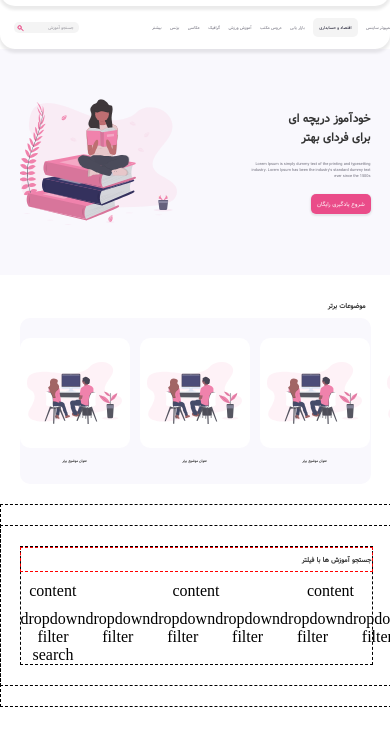
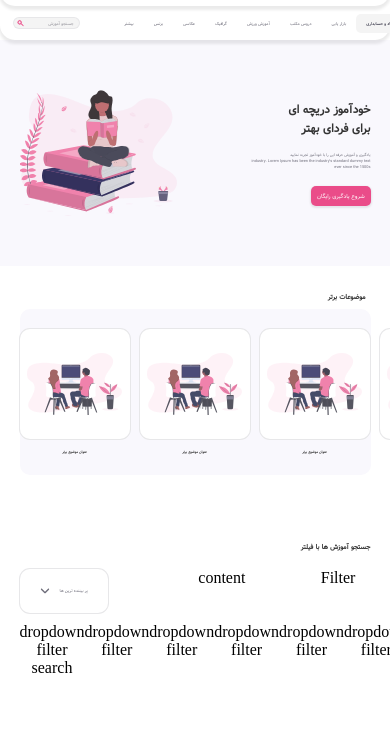
Before and after one commit to AhmadReshadarm/khudamoz, a plain HTML site: page index.html in a window 390 px wide. Both pictures are taken after a click on the item "اقتصاد و حسابداری". Shown: the part 98-844 px from the top of the page. Drawn offline with Linux system fonts and the light colour scheme.

Commit message:
btn option dropdwon finished and header changed in this peveios version header is the same but no btn option

```diff
--- a/index.html
+++ b/index.html
@@ -61,38 +61,38 @@
                 placeholder="جستجو آموزش"
                 name="search"
                 id="main-search"
-                class="main-search"
+                class="main-search outline"
               />
             </form>
           </div>
           <!-- right side  -->
           <div class="nav-menu-right">
-            <ul class="nav-item">
-              <li class="item">
+            <ul class="nav-categories">
+              <li class="category">
                 <a href="#"><span>کمپیوتر ساینس</span></a>
               </li>
-              <li class="item">
+              <li class="category">
                 <a href="#"><span>اقتصاد و حسابداری</span></a>
               </li>
-              <li class="item">
+              <li class="category">
                 <a href="#"><span>بازار یابی</span></a>
               </li>
-              <li class="item">
+              <li class="category">
                 <a href="#"><span>دروس مکتب</span></a>
               </li>
-              <li class="item">
+              <li class="category">
                 <a href="#"><span>آموزش ورزش</span></a>
               </li>
-              <li class="item">
+              <li class="category">
                 <a href="#"><span>گرافیک</span></a>
               </li>
-              <li class="item">
+              <li class="category">
                 <a href="#"><span>عکاسی</span></a>
               </li>
-              <li class="item">
+              <li class="category">
                 <a href="#"><span>بزنس</span></a>
               </li>
-              <li class="item">
+              <li class="category">
                 <a href="#"><span>بیشتر</span></a>
               </li>
             </ul>
@@ -120,7 +120,7 @@
                 برای فردای بهتر
               </h1>
               <p class="intro-detial">
-                Lorem Ipsum is simply dummy text of the printing and typesetting
+                یادگیری و آموزش حرفه ایی را با خودآموز تجربه نمایید
                 <br />
                 industry. Lorem Ipsum has been the industry's standard dummy
                 text
@@ -142,7 +142,7 @@
           </div>
           <div class="top-course-wrapper">
             <a href="#" class="course-item-wrapper">
-              <div class="course-img-wrapper">
+              <div class="course-img-wrapper outline">
                 <img
                   src="./undraw_pair_programming_njlp.svg"
                   class="course-thumbnail"
@@ -154,7 +154,7 @@
               </div>
             </a>
             <a href="#" class="course-item-wrapper">
-              <div class="course-img-wrapper">
+              <div class="course-img-wrapper outline">
                 <img
                   src="./undraw_pair_programming_njlp.svg"
                   class="course-thumbnail"
@@ -166,7 +166,7 @@
               </div>
             </a>
             <a href="#" class="course-item-wrapper">
-              <div class="course-img-wrapper">
+              <div class="course-img-wrapper outline">
                 <img
                   src="./undraw_pair_programming_njlp.svg"
                   class="course-thumbnail"
@@ -178,7 +178,7 @@
               </div>
             </a>
             <a href="#" class="course-item-wrapper">
-              <div class="course-img-wrapper">
+              <div class="course-img-wrapper outline">
                 <img
                   src="./undraw_pair_programming_njlp.svg"
                   class="course-thumbnail"
@@ -190,7 +190,7 @@
               </div>
             </a>
             <a href="#" class="course-item-wrapper">
-              <div class="course-img-wrapper">
+              <div class="course-img-wrapper outline">
                 <img
                   src="./undraw_pair_programming_njlp.svg"
                   class="course-thumbnail"
@@ -202,7 +202,7 @@
               </div>
             </a>
             <a href="#" class="course-item-wrapper">
-              <div class="course-img-wrapper">
+              <div class="course-img-wrapper outline">
                 <img
                   src="./undraw_pair_programming_njlp.svg"
                   class="course-thumbnail"
@@ -214,7 +214,7 @@
               </div>
             </a>
             <a href="#" class="course-item-wrapper">
-              <div class="course-img-wrapper">
+              <div class="course-img-wrapper outline">
                 <img
                   src="./undraw_pair_programming_njlp.svg"
                   class="course-thumbnail"
@@ -232,14 +232,40 @@
     <!-- ------------------------ section 4 ---------------------- -->
     <section class="s4 full-width">
       <div class="s4-wrapper full-width">
-        <div class="filters-wrapper">
-          <div class="filter-title"><h2>جستجو آموزش ها با فیلتر</h2></div>
-          <div class="filter-catagory-container">
-            <div class="filter-popular-dropdown flex-grow-1">content</div>
-            <div class="filter-category-section">content</div>
-            <div class="filter-extra-dropdown-btn flex-grow-1">content</div>
+        <div class="filters-wrapper full-width">
+          <div class="filter-title full-width">
+            <h2>جستجو آموزش ها با فیلتر</h2>
           </div>
-          <div class="filter-dropdown-container">
+          <div class="filter-catagory-container full-width">
+            <div class="filter-popular-dropdown flex-grow-1">
+              <span class="btn-dropdown full-width">
+                <a class="outline btn-dropdown-link" href="#">
+                  <svg
+                    class="animation-btn"
+                    width="24"
+                    height="24"
+                    viewBox="0 0 24 24"
+                    role="img"
+                  >
+                    <path
+                      d="M21.5265 8.77171C22.1578 8.13764 22.1578 7.10962 21.5265 6.47555C20.8951 5.84148 19.8714 5.84148 19.24 6.47555L11.9999 13.7465L4.75996 6.47573C4.12858 5.84166 3.10492 5.84166 2.47354 6.47573C1.84215 7.10979 1.84215 8.13782 2.47354 8.77188L10.8332 17.1671C10.8408 17.1751 10.8486 17.183 10.8565 17.1909C11.0636 17.399 11.313 17.5388 11.577 17.6103C11.5834 17.6121 11.5899 17.6138 11.5964 17.6154C12.132 17.7536 12.7242 17.6122 13.1435 17.1911C13.1539 17.1807 13.1641 17.1702 13.1742 17.1596L21.5265 8.77171Z"
+                    ></path>
+                  </svg>
+                  <span>پر بیننده ترین ها</span>
+                </a>
+                <div class="btn-dropdown-options d-none">
+                  <ul>
+                    <li><a class="isActive" href="#">پر بیننده ترین ها</a></li>
+                    <li><a class="notActive" href="#">رتبه بالا</a></li>
+                    <li><a class="notActive" href="#">جدیدترین ها</a></li>
+                  </ul>
+                </div>
+              </span>
+            </div>
+            <div class="filter-categories-section">content</div>
+            <div class="filter-extra-dropdown-btn flex-grow-1">Filter</div>
+          </div>
+          <div class="filter-dropdown-container full-width">
             <div class="flex-grow-2">dropdown filter search</div>
             <div class="flex-grow-1">dropdown filter</div>
             <div class="flex-grow-1">dropdown filter</div>
--- a/index.js
+++ b/index.js
@@ -2,13 +2,58 @@ const themBtn = document.querySelector(".loader-wapper");
 const btnOutter = document.getElementById("them-mode-outer");
 const btnInner = document.getElementById("them-mode-inner");
 const overLayer = document.getElementById("overLayer");
-const items = document.querySelectorAll(".item");
-for (let i = 0; i < items.length; i++) {
-  items[i].addEventListener("click", () => {
-    items[i].classList.toggle("item-active");
+const items = document.querySelectorAll(".category");
+const btn_dropdown = document.querySelector(".animation-btn");
+const btn_dropdown_animitaion = document.querySelector(".btn-dropdown-link");
+const dropdown_options = document.querySelector(".btn-dropdown-options");
+const active_option = document.querySelectorAll(".btn-dropdown-options ul a");
+const btn_inner_text = document.querySelector(".btn-dropdown-link span");
+
+for (let i = 0; i < active_option.length; i++) {
+  active_option[i].addEventListener("click", () => {
+    for (let j = 0; j < active_option.length; j++) {
+      active_option[j].classList.remove("isActive");
+    }
+    const innerText = active_option[i].innerText;
+    active_option[i].classList.add("isActive");
+    btn_inner_text.innerText = innerText;
   });
 }
 
+window.addEventListener("click", (e) => {
+  if (
+    e.target.matches(".btn-dropdown-link span") ||
+    e.target.matches(".btn-dropdown-link") ||
+    e.target.matches(".btn-dropdown-link svg") ||
+    e.target.matches(".btn-dropdown-link svg path")
+  ) {
+    return;
+  } else {
+    dropdown_options.classList.add("d-none");
+    btn_dropdown.classList.remove("btn-arrow-open");
+  }
+});
+
+const all_links = document.querySelectorAll("a");
+for (let i = 0; i < all_links.length; i++) {
+  all_links[i].addEventListener("click", (e) => {
+    e.preventDefault();
+  });
+}
+
+btn_dropdown_animitaion.addEventListener("click", () => {
+  btn_dropdown.classList.toggle("btn-arrow-open");
+  dropdown_options.classList.toggle("d-none");
+});
+
+//--------------------------------------
+for (let i = 0; i < items.length; i++) {
+  items[i].addEventListener("click", () => {
+    items[i].classList.toggle("category-active");
+  });
+}
+
+// --------------------------------------------------------------------------
 themBtn.addEventListener("click", () => {
   btnOutter.classList.toggle("loader-light");
   btnInner.classList.toggle("loader-moon");
@@ -24,11 +69,6 @@ themBtn.addEventListener("click", () => {
   }, 500);
 });
 
-// arrow element
-// <svg>
-//   <path d="M21.5265 8.77171C22.1578 8.13764 22.1578 7.10962 21.5265 6.47555C20.8951 5.84148 19.8714 5.84148 19.24 6.47555L11.9999 13.7465L4.75996 6.47573C4.12858 5.84166 3.10492 5.84166 2.47354 6.47573C1.84215 7.10979 1.84215 8.13782 2.47354 8.77188L10.8332 17.1671C10.8408 17.1751 10.8486 17.183 10.8565 17.1909C11.0636 17.399 11.313 17.5388 11.577 17.6103C11.5834 17.6121 11.5899 17.6138 11.5964 17.6154C12.132 17.7536 12.7242 17.6122 13.1435 17.1911C13.1539 17.1807 13.1641 17.1702 13.1742 17.1596L21.5265 8.77171Z"></path>
-// </svg>;
-
 // heart elemetn
 
 {
--- a/style.css
+++ b/style.css
@@ -5,11 +5,14 @@
   --place-holder-text: #929199;
 
   --box-shadow: rgba(0, 0, 0, 0.082);
+  --options-hover: #e7e7e9;
   --mainColor: #fff;
   --textFieldColor: #f4f4f4;
   --section-bg-color: #f9f8fd;
   --Btn: #ea4c89;
   --btnHover: #f082ac;
+  --outline-color: #e7e7e9;
+  --btn-box-shadow: rgba(234, 76, 137, 0.1);
 }
 
 @font-face {
@@ -27,6 +30,9 @@ body {
   margin: 0;
   background-color: var(--mainColor);
   transition: 200ms;
+  height: 100%;
+  -webkit-font-smoothing: antialiased;
+  -moz-osx-font-smoothing: grayscale;
 }
 
 h1,
@@ -46,19 +52,22 @@ li,
 span,
 label,
 input,
-textarea {
+textarea,
+path {
   font-family: Dirooz;
   color: var(--secondText);
   font-size: 1.1vw;
   cursor: default;
   border: none;
+  fill: var(--secondText);
 }
 
 h2 {
   font-size: 1.76vw;
 }
 
-ul {
+ul,
+ol {
   list-style: none;
 }
 a {
@@ -69,6 +78,10 @@ button {
   border: none;
   outline: none;
   font-family: Dirooz;
+}
+
+.d-none {
+  display: none !important;
 }
 
 .full-width {
@@ -260,7 +273,7 @@ button {
   place-items: center;
   width: 100%;
 }
-.nav-item {
+.nav-categories {
   width: 100%;
   margin: 0;
   display: flex;
@@ -270,22 +283,23 @@ button {
   place-items: center;
 }
 
-.item {
-  padding: 6px 0;
-  display: flex;
-  flex-direction: column;
-  justify-content: center;
+.category {
+  display: inline-block;
 }
 
-.item:hover > a span {
+.category a span {
+  padding: 6px 10px;
+  border-radius: 5px;
+  white-space: nowrap;
+}
+
+.category a span:hover {
   color: var(--activeText);
 }
 
-.item-active a span {
+.category-active a span {
   background-color: var(--textFieldColor);
-  border-radius: 5px;
   color: var(--activeText);
-  padding: 6px;
 }
 /* ------------------- Dark and Light mode button animation ----------------------- */
 .loader-wapper {
@@ -561,10 +575,6 @@ button {
   justify-content: center;
   margin-bottom: 10px;
 }
-.course-img-wrapper:hover {
-  box-shadow: 0px 0px 2px 1px var(--box-shadow);
-  cursor: pointer;
-}
 
 .course-thumbnail {
   width: 95px;
@@ -594,7 +604,7 @@ button {
   justify-content: center;
   align-items: center;
   padding: 20px 0;
-  border: 1px dashed;
+  padding-bottom: 500px;
 }
 
 .s4-wrapper {
@@ -603,34 +613,28 @@ button {
   justify-content: center;
   place-items: center;
   padding: 20px 0;
-  border: 1px dashed;
 }
 
 .filters-wrapper {
   max-width: 90%;
-  width: 100%;
   padding: 0;
   margin: 0;
   display: flex;
   flex-direction: column;
   justify-content: center;
   place-items: center;
-  border: 1px dashed;
 }
 
 .filter-title {
   display: flex;
   flex-direction: row;
   justify-content: flex-end;
-  width: 100%;
-  border: 1px dashed red;
 }
 
 .filter-catagory-container {
   display: flex;
   flex-direction: row;
   justify-content: space-between;
-  width: 100%;
   padding: 10px 0;
 }
 
@@ -638,19 +642,98 @@ button {
   display: flex;
   flex-direction: row;
   justify-content: space-evenly;
-  width: 100%;
-   text-align: center;
-}
-
-.filter-popular-dropdown{
   text-align: center;
 }
 
-.filter-category-section {
+.filter-popular-dropdown {
+  display: flex;
+  flex-direction: row;
+  justify-content: space-evenly;
+  place-items: center;
+}
+
+.btn-dropdown {
+  display: flex;
+  flex-direction: row;
+  justify-content: flex-start;
+}
+.btn-dropdown-link {
+  padding: 10px 15px;
+  border-radius: 10px;
+  display: flex;
+  flex-direction: row;
+  justify-content: space-evenly;
+  place-items: center;
+}
+
+.btn-dropdown a svg {
+  width: 10px;
+  padding: 0 5px;
+}
+
+.btn-dropdown a span {
+  padding: 0 5px;
+}
+
+.outline {
+  -webkit-box-shadow: 0px 0px 0px 1px var(--outline-color);
+  box-shadow: 0px 0px 0px 1px var(--outline-color);
+}
+
+.outline:hover {
+  -webkit-box-shadow: 0 0 0 4px var(--btn-box-shadow);
+  box-shadow: 0 0 0 4px var(--btn-box-shadow);
+}
+
+.outline:focus {
+  -webkit-box-shadow: 0 0 0 4px var(--btn-box-shadow);
+  box-shadow: 0 0 0 4px var(--btn-box-shadow);
+}
+
+.btn-dropdown-link:active {
+  -webkit-box-shadow: 0px 0px 0px 1px var(--outline-color);
+  box-shadow: 0px 0px 0px 1px var(--outline-color);
+}
+.btn-arrow-open {
+  transform: rotate(180deg);
+}
+
+.btn-dropdown-options {
+  display: block;
+  z-index: 2;
+  position: absolute;
+  top: calc(285% + 10px);
+  background-color: var(--mainColor);
+  border: 1px solid var(--box-shadow);
+  border-radius: 10px;
+  padding: 0;
+  margin: 5px 0 0 0;
+  box-shadow: 0 0 5px 0px var(--box-shadow);
+}
+.btn-dropdown-options ul {
+  min-width: 180px;
+  padding: 10px 0;
+  margin: 0;
+}
+
+.btn-dropdown-options ul a {
+  padding: 8px 15px;
+  display: block;
+  text-align: right;
+}
+
+.btn-dropdown-options ul a:hover {
+  background-color: var(--options-hover);
+}
+
+.isActive {
+  color: var(--Btn);
+}
+
+.filter-categories-section {
   flex-grow: 10;
   text-align: center;
 }
 
-.filter-extra-dropdown-btn{
-  filter-extra-dropdown-btn
+.filter-extra-dropdown-btn {
 }
```
